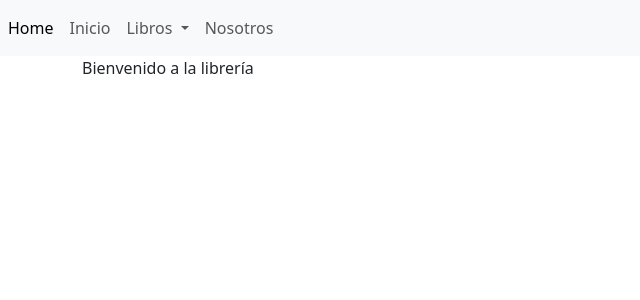
After one commit to alejoayala2104/django-biblioteca, a Django app: template libreria/templates/paginas/inicio.html in a window 1280 px wide. The commit adds this page. Shown: the top 300 px of the page, without its empty margins (0-640 px from the left). Run offline with Django 3.2, Linux system fonts and the light colour scheme; the template is opened without the code that fills it, so the values that code supplies are empty.

Commit message:
Ajuste inicio

```diff
--- a/libreria/templates/base.html
+++ b/libreria/templates/base.html
@@ -16,16 +16,17 @@
 	<body>
 		<nav class="navbar navbar-expand navbar-light bg-light">
 			<div class="nav navbar-nav">
-				<a class="nav-item nav-link active" href="#" aria-current="page">Home <span
+				<a class="nav-item nav-link active" href="/" aria-current="page">Home <span
 						class="visually-hidden">(current)</span></a>
 				<a class="nav-item nav-link" href="/">Inicio</a>
 
 				<li class="nav-item dropdown">
-					<a class="nav-link dropdown-toggle" href="#" id="navbarDropdown" role="button"
-						data-bs-toggle="dropdown" aria-expanded="false">
+					<a class="nav-item nav-link dropdown-toggle" href="/libros" id="librosDropdown"
+						role="button" data-bs-toggle="dropdown" aria-expanded="false">
 						Libros
 					</a>
 					<ul class="dropdown-menu" aria-labelledby="navbarDropdown">
+						<li><a class="dropdown-item" href="/libros">Listar</a></li>
 						<li><a class="dropdown-item" href="/libros/crear">Crear</a></li>
 						<li><a class="dropdown-item" href="/libros/editar">Editar</a></li>
 					</ul>
--- /dev/null
+++ b/libreria/templates/paginas/inicio.html
@@ -0,0 +1,5 @@
+{% extends "base.html" %}
+
+{% block titulo %} Inicio {% endblock %}
+
+{% block contenido %} Bienvenido a la librería {% endblock %}
--- a/libreria/urls.py
+++ b/libreria/urls.py
@@ -3,7 +3,7 @@ from . import views
 
 urlpatterns = [
 	path('nosotros', views.nosotros, name='nosotros'),
-	path('', views.libros, name='inicio'),
+	path('', views.inicio, name='inicio'),
 	path('libros', views.libros, name='libros'),
 	path('libros/crear', views.crearLibro, name='crear'),
 	path('libros/editar', views.editarLibro, name='editar'),
--- a/libreria/views.py
+++ b/libreria/views.py
@@ -3,6 +3,9 @@ from django.shortcuts import render
 # Create your views here.
 def nosotros(request):
     return render(request, 'paginas/nosotros.html')
+
+def inicio(request):
+    return render(request, 'paginas/inicio.html')
 
 def libros(request):
     return render(request, 'libros/index.html')
```
